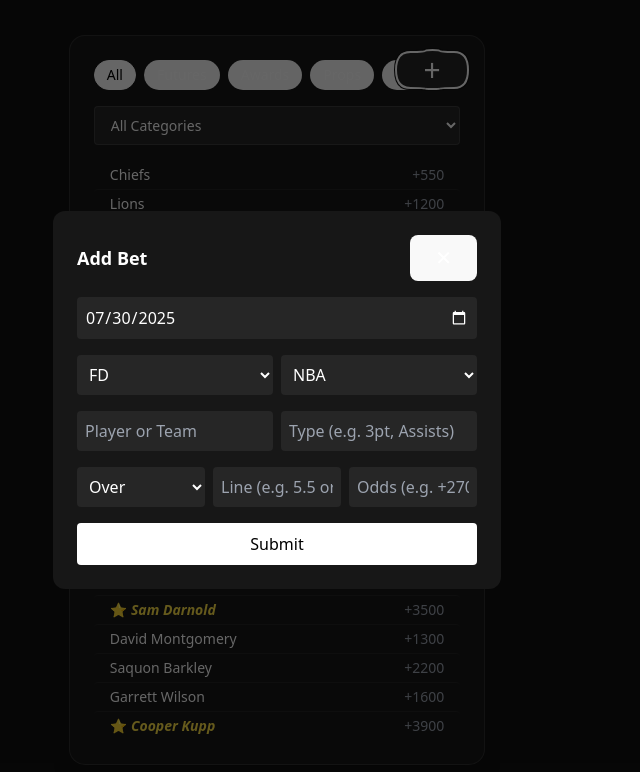
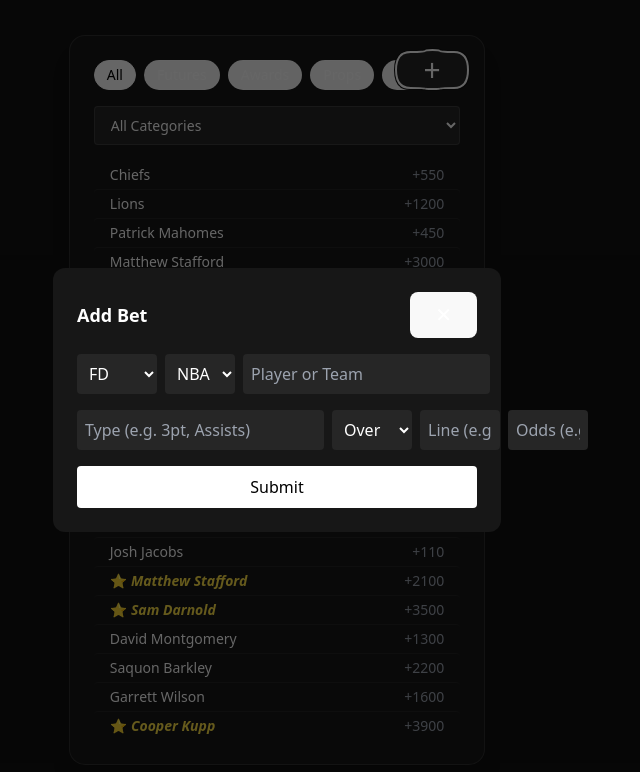
Before and after one commit to Bet-Zero/futures-tracker, a React (Vite) app: page /futures in a window 1280 px wide. Both pictures are taken after a click on the button "Add Bet". Shown: the top 772 px of the page, without its empty margins (363-1003 px from the left). Built offline with nearby package versions, Linux system fonts and the light colour scheme.

Commit message:
Make date automatic and adjust AddBet fields

```diff
--- a/src/components/AddBetModal.jsx
+++ b/src/components/AddBetModal.jsx
@@ -1,10 +1,7 @@
 import React, { useState } from "react";
 
 const AddBetModal = ({ onClose }) => {
-  const today = new Date().toISOString().split("T")[0];
-
   const [form, setForm] = useState({
-    date: today,
     site: "FD",
     sport: "NBA",
     name: "",
@@ -24,14 +21,14 @@
     e.preventDefault();
     setMessage("");
     try {
+      const submitDate = new Date().toISOString().split("T")[0];
       const res = await fetch("/api/bets", {
         method: "POST",
         headers: { "Content-Type": "application/json" },
-        body: JSON.stringify(form),
+        body: JSON.stringify({ ...form, date: submitDate }),
       });
       if (!res.ok) throw new Error("Request failed");
       setForm({
-        date: today,
         site: "FD",
         sport: "NBA",
         name: "",
@@ -57,22 +54,13 @@
         </div>
 
         <form onSubmit={handleSubmit} className="space-y-4">
-          {/* Date */}
-          <input
-            type="date"
-            name="date"
-            value={form.date}
-            onChange={handleChange}
-            className="w-full p-2 bg-neutral-800 rounded"
-          />
-
-          {/* Site + Sport */}
+          {/* Site + Sport + Name */}
           <div className="flex gap-2">
             <select
               name="site"
               value={form.site}
               onChange={handleChange}
-              className="w-1/2 p-2 bg-neutral-800 rounded"
+              className="w-20 p-2 bg-neutral-800 rounded"
             >
               {["FD", "DK", "MG", "CAESARS"].map((s) => (
                 <option key={s} value={s}>
@@ -85,7 +73,7 @@
               name="sport"
               value={form.sport}
               onChange={handleChange}
-              className="w-1/2 p-2 bg-neutral-800 rounded"
+              className="w-20 p-2 bg-neutral-800 rounded"
             >
               {["NBA", "NFL", "MLB", "PGA", "CFL"].map((sport) => (
                 <option key={sport} value={sport}>
@@ -93,37 +81,35 @@
                 </option>
               ))}
             </select>
-          </div>
 
-          {/* Player/Team + Type */}
-          <div className="flex gap-2">
             <input
               type="text"
               name="name"
               placeholder="Player or Team"
               value={form.name}
               onChange={handleChange}
-              className="w-1/2 p-2 bg-neutral-800 rounded"
+              className="flex-grow p-2 bg-neutral-800 rounded"
               required
             />
+          </div>
+
+          {/* Type + O/U + Line + Odds */}
+          <div className="flex gap-2">
             <input
               type="text"
               name="type"
               placeholder="Type (e.g. 3pt, Assists)"
               value={form.type}
               onChange={handleChange}
-              className="w-1/2 p-2 bg-neutral-800 rounded"
+              className="flex-grow p-2 bg-neutral-800 rounded"
               required
             />
-          </div>
 
-          {/* O/U + Line + Odds */}
-          <div className="flex gap-2">
             <select
               name="ou"
               value={form.ou}
               onChange={handleChange}
-              className="w-1/3 p-2 bg-neutral-800 rounded"
+              className="w-20 p-2 bg-neutral-800 rounded"
             >
               {["Over", "Under"].map((val) => (
                 <option key={val} value={val}>
@@ -138,7 +124,7 @@
               placeholder="Line (e.g. 5.5 or 10+)"
               value={form.line}
               onChange={handleChange}
-              className="w-1/3 p-2 bg-neutral-800 rounded"
+              className="w-20 p-2 bg-neutral-800 rounded"
             />
 
             <input
@@ -147,7 +133,7 @@
               placeholder="Odds (e.g. +270)"
               value={form.odds}
               onChange={handleChange}
-              className="w-1/3 p-2 bg-neutral-800 rounded"
+              className="w-20 p-2 bg-neutral-800 rounded"
               required
             />
           </div>
```
